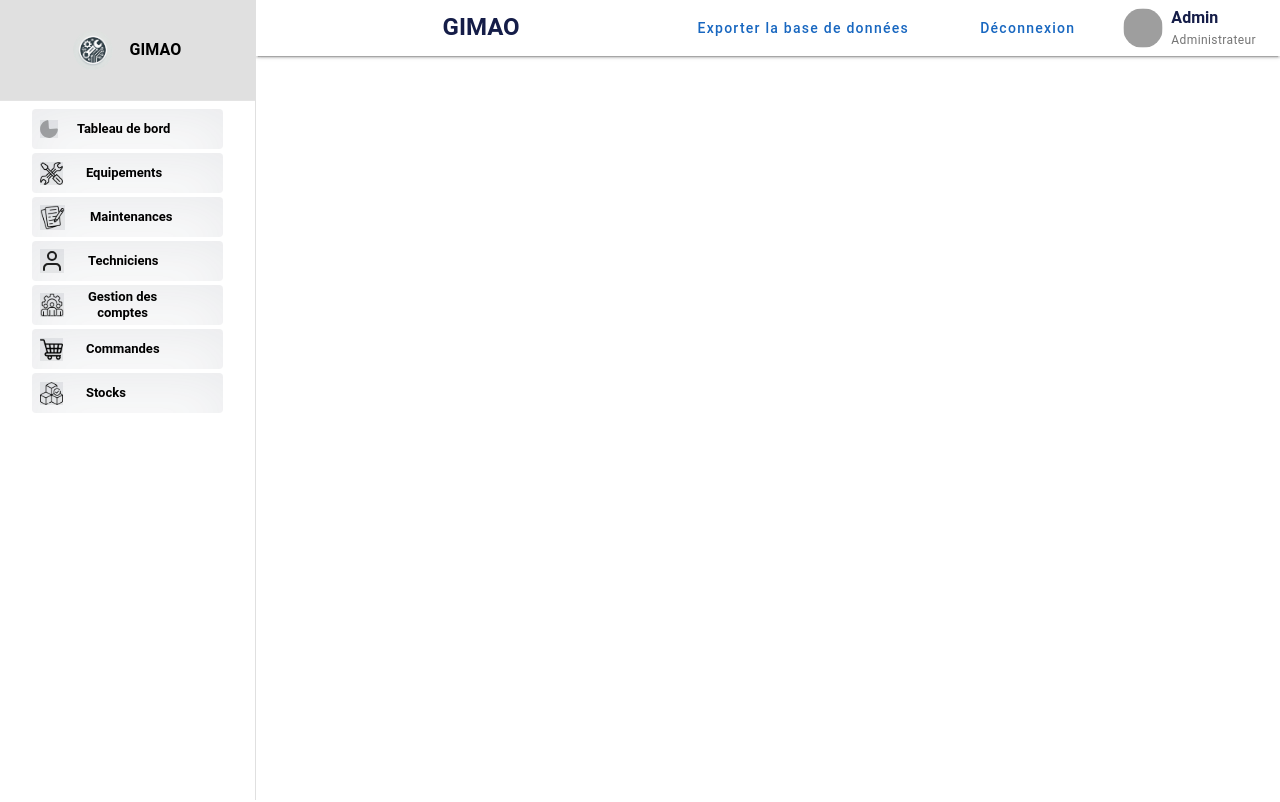
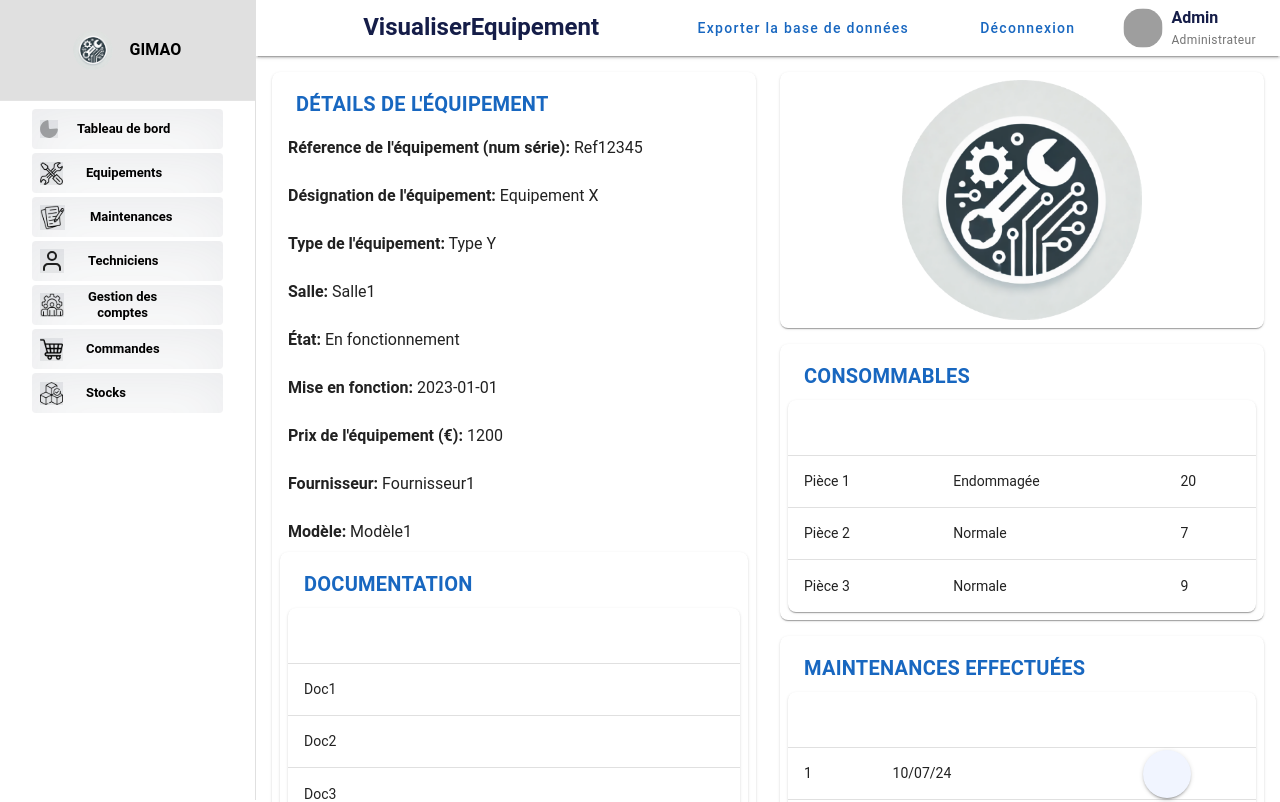
Before and after one commit to JDRSinclair/GIMAO, a Vue app in the folder frontend/: page /equipements/visualiser in a window 1280 px wide. Shown: the top 802 px of the page. Built offline with nearby package versions, Linux system fonts and the light colour scheme; grey boxes are pictures that could not be loaded; the HTML template or start-up script is replaced by a standard one.

Commit message:
Ajout de la page de visualisation d'équipement

```diff
--- a/frontend/src/router/index.js
+++ b/frontend/src/router/index.js
@@ -2,6 +2,7 @@ import { createRouter, createWebHistory } from 'vue-router'
 import TableauDeBord from '@/views/TableauDeBord/TableauDeBord.vue'
 import Equipements from '@/views/Equipements/Equipements.vue'
 import AjouterEquipement from '@/views/Equipements/AjouterEquipement.vue'
+import VisualiserEquipement from '@/views/Equipements/VisualiserEquipement.vue'
 import Maintenances from '@/views/Maintenances/Maintenances.vue'
 import Techniciens from '@/views/Techniciens/Techniciens.vue'
 import GestionComptes from '@/views/GestionComptes/GestionComptes.vue'
@@ -27,6 +28,12 @@ const routes = [
     name: 'AjouterEquipement',
     component: AjouterEquipement,
     meta: { title: 'AjouterEquipement' }
+  },
+  {
+    path: '/equipements/visualiser',
+    name: 'VisualiserEquipement',
+    component: VisualiserEquipement,
+    meta: { title: 'VisualiserEquipement' }
   },
   {
     path: '/maintenances',
--- a/frontend/src/views/Equipements/Equipements.vue
+++ b/frontend/src/views/Equipements/Equipements.vue
@@ -3,7 +3,7 @@
     <v-main>
       <v-container>
         <v-row>
-          <v-col cols="3">
+          <v-col cols="4">
             <v-card elevation="1" class="rounded-lg pa-2 mb-4">
               <v-card-title class="font-weight-bold text-uppercase text-primary">Structure des lieux</v-card-title>
               <v-divider></v-divider>
@@ -19,13 +19,20 @@
               </v-list>
             </v-card>
           </v-col>
-          <v-col cols="9">
+          <v-col cols="8">
             <v-btn
               color="primary"
-              @click="goToAnotherPage"
+              @click="ouvrirPageAjoutEquipement"
               class="mb-4"
             >
-              Aller à une autre page
+              Aller à l'ajout d'équipement
+            </v-btn>
+            <v-btn
+              color="primary"
+              @click="ouvrirPageVoirEquipement"
+              class="mb-4"
+            >
+              Aller à la visualisation d'équipement
             </v-btn>
             <v-data-table
               :headers="headers"
@@ -126,8 +133,12 @@ export default {
     const pageCount = ref(0);
     const itemsPerPage = ref(5);
 
-    const goToAnotherPage = () => {
+    const ouvrirPageAjoutEquipement = () => {
       router.push({ name: 'AjouterEquipement' });
+    };
+
+    const ouvrirPageVoirEquipement = () => {
+      router.push({ name: 'VisualiserEquipement' });
     };
 
     const handleItemSelected = (item) => {
@@ -160,7 +171,8 @@ export default {
       page,
       pageCount,
       itemsPerPage,
-      goToAnotherPage,
+      ouvrirPageAjoutEquipement,
+      ouvrirPageVoirEquipement,
       handleItemSelected,
       changerEquipement,
     };
--- /dev/null
+++ b/frontend/src/views/Equipements/VisualiserEquipement.vue
@@ -0,0 +1,227 @@
+<template>
+  <v-app>
+    <!-- Main Content -->
+    <v-main>
+      <v-container>
+        <v-row>
+          <!-- Left Section: Equipment Details -->
+          <v-col cols="6">
+            <v-card elevation="1" class="rounded-lg pa-2">
+              <v-card-title class="font-weight-bold text-uppercase text-primary">Détails de l'équipement</v-card-title>
+
+              <v-row class="pa-2">
+                <v-col cols="12">
+                  <p><strong>Réference de l'équipement (num série):</strong> {{ equipment.ref }}</p>
+                </v-col>
+                <v-col cols="12">
+                  <p><strong>Désignation de l'équipement:</strong> {{ equipment.designation }}</p>
+                </v-col>
+                <v-col cols="12">
+                  <p><strong>Type de l'équipement:</strong> {{ equipment.type }}</p>
+                </v-col>
+                <v-col cols="12">
+                  <p><strong>Salle:</strong> {{ equipment.salle }}</p>
+                </v-col>
+                <v-col cols="12">
+                  <p><strong>État:</strong> {{ equipment.etat }}</p>
+                </v-col>
+                <v-col cols="12">
+                  <p><strong>Mise en fonction:</strong> {{ equipment.miseEnFonction }}</p>
+                </v-col>
+                <v-col cols="12">
+                  <p><strong>Prix de l'équipement (€):</strong> {{ equipment.prix }}</p>
+                </v-col>
+                <v-col cols="12">
+                  <p><strong>Fournisseur:</strong> {{ equipment.fournisseur }}</p>
+                </v-col>
+                <v-col cols="12">
+                  <p><strong>Modèle:</strong> {{ equipment.modele }}</p>
+                </v-col>
+              </v-row>
+
+              <!-- Documentation Section -->
+              <v-card elevation="1" class="rounded-lg pa-2">
+                <v-card-title class="font-weight-bold text-uppercase text-primary">Documentation</v-card-title>
+
+                <v-data-table
+                  :headers="headers"
+                  :items="documentations"
+                  item-value="nomDocumentation"
+                  class="elevation-1 rounded-lg"
+                  hide-default-footer
+                >
+                  <template v-slot:item="{ item, index }">
+                    <tr @click="telechargerDoc(item)" style="cursor: pointer;">
+                      <td>
+                        {{ item.nomDocumentation }}
+                      </td>
+                    </tr>
+                  </template>
+                </v-data-table>
+              </v-card>
+            </v-card>
+          </v-col>
+
+          <!-- Right Section: Image, Consumables, Maintenance, and Actions -->
+          <v-col cols="6">
+            <!-- Image Section -->
+            <v-card elevation="1" class="rounded-lg pa-2 mb-4">
+              <v-img
+                :src="equipment.image"
+                aspect-ratio="4/3"
+                class="rounded-lg"
+                style="max-height: 30vh;"
+                alt="Equipment Image"
+              ></v-img>
+            </v-card>
+
+            <!-- Consumables Section -->
+            <v-card elevation="1" class="rounded-lg pa-2 mb-4">
+              <v-card-title class="font-weight-bold text-uppercase text-primary">
+                Consommables
+              </v-card-title>
+              <v-data-table
+                :headers="consumablesHeaders"
+                :items="consumables"
+                class="elevation-1 rounded-lg"
+                hide-default-footer
+              >
+                <template v-slot:item.name="{ item }">
+                  <span>{{ item.name }}</span>
+                </template>
+                <template v-slot:item.status="{ item }">
+                  <span>{{ item.status }}</span>
+                </template>
+                <template v-slot:item.stock="{ item }">
+                  <span>{{ item.stock }}</span>
+                </template>
+              </v-data-table>
+            </v-card>
+
+            <!-- Maintenance History Section -->
+            <v-card elevation="1" class="rounded-lg pa-2 mb-4">
+              <v-card-title class="font-weight-bold text-uppercase text-primary">
+                Maintenances effectuées
+              </v-card-title>
+              <v-data-table
+                :headers="maintenanceHeaders"
+                :items="maintenances"
+                class="elevation-1 rounded-lg"
+                hide-default-footer
+              >
+                <template v-slot:item.number="{ item }">
+                  <span>{{ item.number }}</span>
+                </template>
+                <template v-slot:item.date="{ item }">
+                  <span>{{ item.date }}</span>
+                </template>
+                <template v-slot:item.action="{ item }">
+                  <v-btn icon @click="viewMaintenance(item)">
+                    <v-icon color="primary">mdi-eye</v-icon>
+                  </v-btn>
+                </template>
+              </v-data-table>
+            </v-card>
+
+            <!-- Action Button -->
+            <v-row justify="end">
+              <v-btn color="primary" class="mt-4" large>
+                Modifier
+              </v-btn>
+            </v-row>
+          </v-col>
+        </v-row>
+      </v-container>
+    </v-main>
+  </v-app>
+</template>
+
+<script>
+import NavigationDrawer from '@/components/BarreNavigation.vue'; // Assurez-vous que le chemin est correct
+import TopNavBar from "@/components/TopNavBar.vue";
+import '@/assets/css/global.css'; // Importation du fichier CSS global
+
+export default {
+  name: 'VisualiserEquipement',
+  components: {
+    NavigationDrawer,
+    TopNavBar,
+  },
+
+  data() {
+    return {
+      headers: [
+        { text: "Document", value: "nomDocumentation", align: "start" }
+      ],
+      documentations: [
+        { nomDocumentation: "Doc1" },
+        { nomDocumentation: "Doc2" },
+        { nomDocumentation: "Doc3" }
+      ],
+      consumablesHeaders: [
+        { text: "Nom pièce", value: "name" },
+        { text: "État de la pièce", value: "status" },
+        { text: "En stock", value: "stock" }
+      ],
+      consumables: [
+        { name: "Pièce 1", status: "Endommagée", stock: 20 },
+        { name: "Pièce 2", status: "Normale", stock: 7 },
+        { name: "Pièce 3", status: "Normale", stock: 9 }
+      ],
+      maintenanceHeaders: [
+        { text: "Numéro", value: "number" },
+        { text: "Date", value: "date" },
+        { text: "", value: "action", align: "center" }
+      ],
+      maintenances: [
+        { number: 1, date: "10/07/24" },
+        { number: 2, date: "05/04/24" },
+        { number: 3, date: "15/01/24" }
+      ],
+      equipment: {
+        ref: "Ref12345",
+        designation: "Equipement X",
+        type: "Type Y",
+        salle: "Salle1",
+        etat: "En fonctionnement",
+        miseEnFonction: "2023-01-01",
+        prix: 1200.00,
+        fournisseur: "Fournisseur1",
+        modele: "Modèle1",
+        image: require('@/assets/images/LogoGIMAO.png')
+      }
+    };
+  },
+  methods: {
+    telechargerDoc(item) {
+      console.log('Selected item:', item);
+    },
+    viewMaintenance(item) {
+      console.log('Viewing maintenance:', item);
+    }
+  },
+};
+</script>
+
+<style scoped>
+.text-primary {
+  color: #05004E;
+}
+
+.text-dark {
+  color: #3C3C3C;
+}
+
+.v-card {
+  background-color: #FFFFFF;
+}
+
+.v-btn {
+  background-color: #F1F5FF;
+  border-radius: 50%;
+}
+
+h1 {
+  color: #05004E;
+}
+</style>
```
